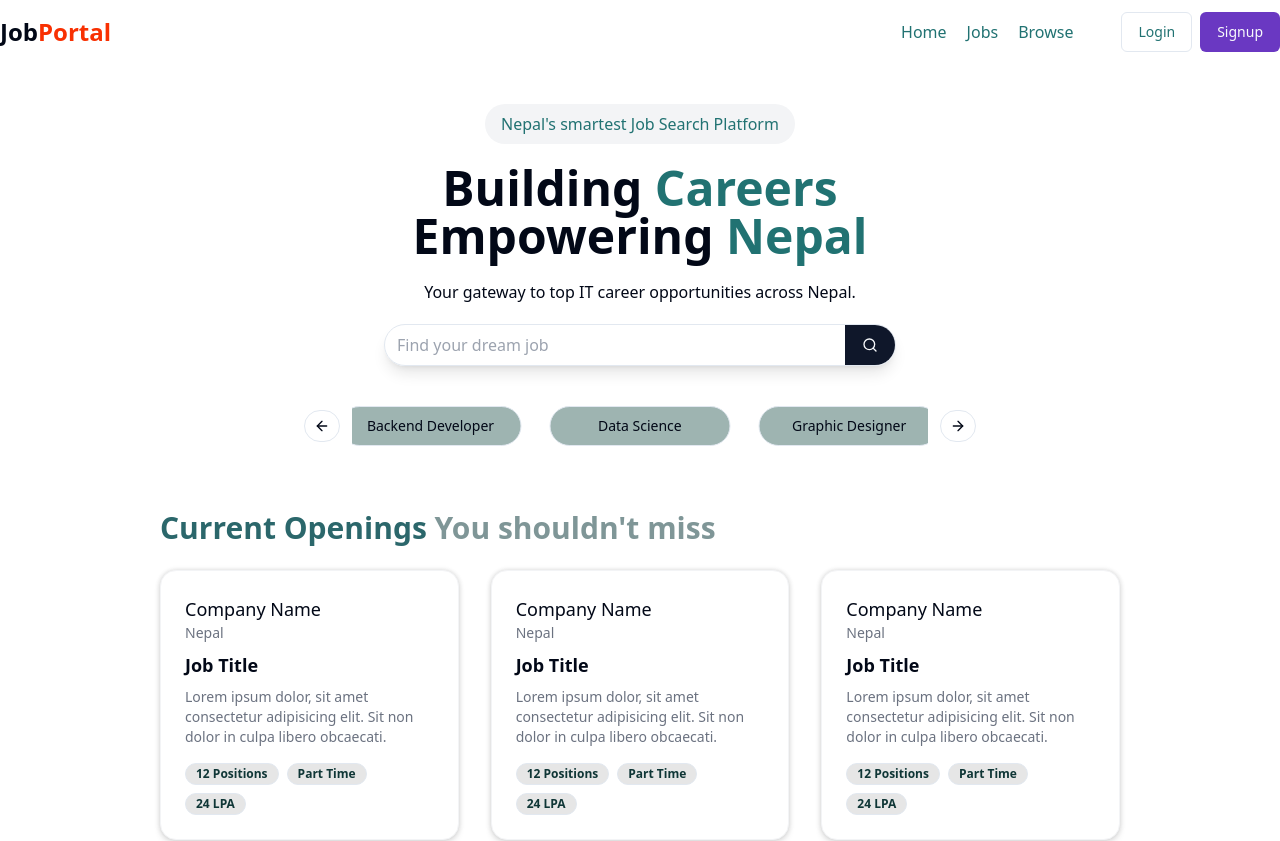
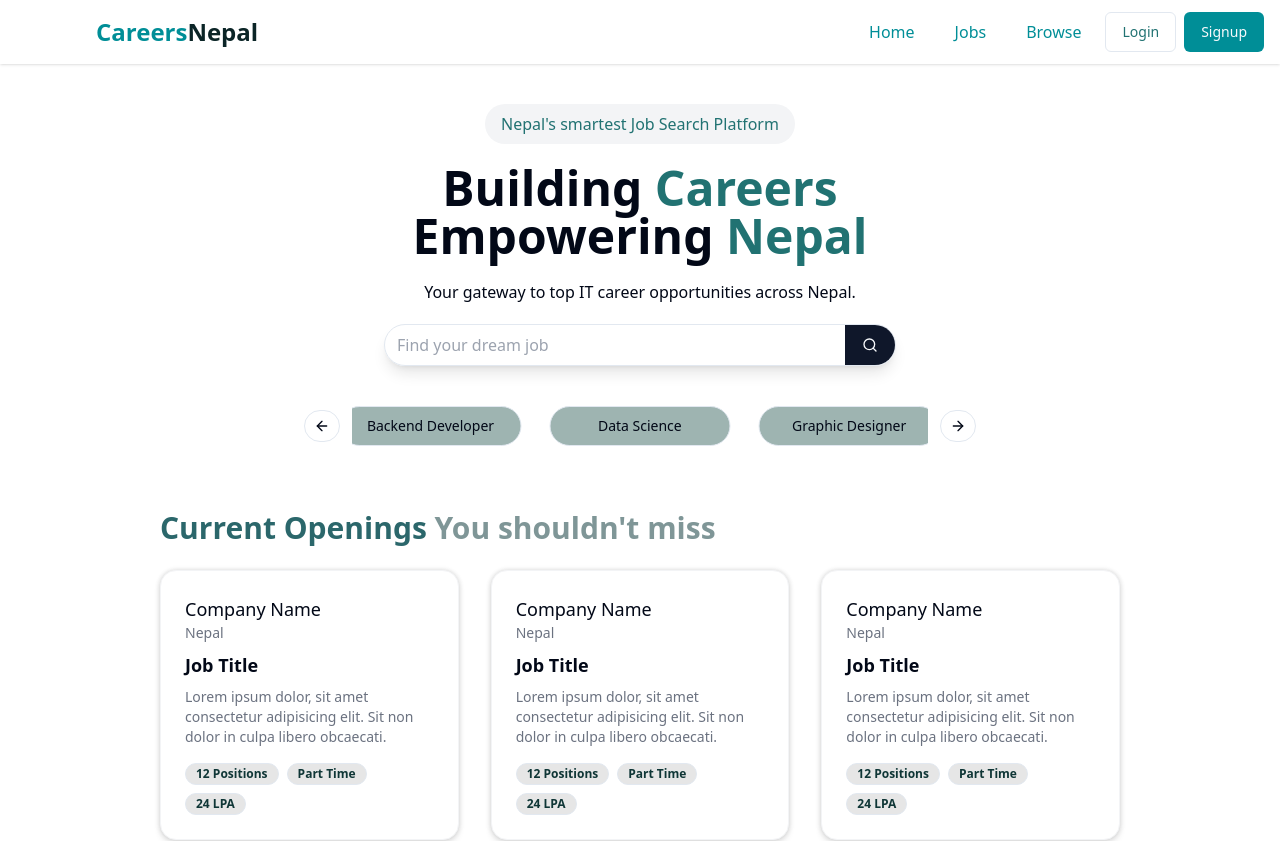
Before and after one commit to ShakshiAgl/job-portal, a React (Vite) app in the folder frontend/: page / in a window 1280 px wide. Shown: the top 841 px of the page. Built offline with nearby package versions, Linux system fonts and the light colour scheme.

Commit message:
Fixed code

```diff
--- a/frontend/src/components/shared/Navbar.jsx
+++ b/frontend/src/components/shared/Navbar.jsx
@@ -1,108 +1,142 @@
-import React from 'react'
-import { Popover, PopoverContent, PopoverTrigger } from '../ui/popover'
-import { Button } from '../ui/button'
-import { Avatar, AvatarImage } from '../ui/avatar'
-import { LogOut, User2 } from 'lucide-react'
-import { Link, useNavigate } from 'react-router-dom'
-import { useDispatch, useSelector } from 'react-redux'
-import axios from 'axios'
-import { USER_API_END_POINT } from '@/utils/constant'
-import { setUser } from '@/redux/authSlice'
-import { toast } from 'sonner'
+import React, { useEffect } from 'react';
+import {
+  Popover,
+  PopoverContent,
+  PopoverTrigger,
+} from '@radix-ui/react-popover';
+import { Avatar, AvatarImage } from '@radix-ui/react-avatar';
+import { Button } from '../ui/button';
+import { Link, useNavigate } from 'react-router-dom';
+import { useSelector, useDispatch } from 'react-redux';
+import { setUser } from '@/redux/authSlice';
 
 const Navbar = () => {
-  const { user } = useSelector(store => store.auth);
+  const { user } = useSelector((store) => store.auth);
+  const isAuthenticated = !!user;
   const dispatch = useDispatch();
   const navigate = useNavigate();
 
-  const logoutHandler = async () => {
-    try {
-      const res = await axios.get(`${USER_API_END_POINT}/logout`, { withCredentials: true });
-      if (res.data.success) {
+  useEffect(() => {
+    console.log('Redux Auth State:', { user, isAuthenticated });
+  }, [user, isAuthenticated]);
+
+  const handleLogout = () => {
     dispatch(setUser(null));
-        navigate("/");
-        toast.success(res.data.message);
-      }
-    } catch (error) {
-      console.log(error);
-      toast.error(error.response.data.message);
-    }
-  }
+    localStorage.removeItem('user');
+    navigate('/login');
+  };
+
   return (
-    <div className='bg-white'>
-      <div className='flex items-center justify-between mx-auto max-w-7xl h-16'>
-        <div>
-          <h1 className='text-2xl font-bold'>Job<span className='text-[#F83002]'>Portal</span></h1>
-        </div>
-        <div className='flex items-center gap-12'>
-          <ul className='flex font-medium items-center gap-5'>
-            {
-              user && user.role === 'recruiter' ? (
-                <>
-                  <li><Link to="/admin/companies">Companies</Link></li>
-                  <li><Link to="/admin/jobs">Jobs</Link></li>
-                </>
-              ) : (
-                <>
-                  <li><Link to="/">Home</Link></li>
-                  <li><Link to="/jobs">Jobs</Link></li>
-                  <li><Link to="/browse">Browse</Link></li>
-                </>
-              )
-            }
+    <div className="bg-white shadow">
+      <div className="flex items-center justify-between mx-auto max-w-7xl h-16 px-4">
+        {/* Logo */}
+        <h1 className="text-2xl ml-20 font-bold text-[#008E97]">
+          Careers<span className="text-[#0b2527]">Nepal</span>
+        </h1>
+
+        {/* Navigation + Auth/Profile */}
+        <div className="flex items-center gap-6">
+          <ul className="flex font-medium items-center gap-10">
+            <li className="cursor-pointer transition duration-300 relative group">
+              <Link
+                to="/"
+                className="inline-block text-[#008e97] group-hover:text-black transition-colors duration-300"
+              >
+                Home
+                <span className="absolute left-0 -bottom-1 w-0 h-[2px] bg-black transition-all duration-300 group-hover:w-full"></span>
+              </Link>
+            </li>
+            <li className="cursor-pointer transition duration-300 relative group">
+              <Link
+                to="/jobs"
+                className="inline-block text-[#008e97] group-hover:text-black transition-colors duration-300"
+              >
+                Jobs
+                <span className="absolute left-0 -bottom-1 w-0 h-[2px] bg-black transition-all duration-300 group-hover:w-full"></span>
+              </Link>
+            </li>
+            <li className="cursor-pointer transition duration-300 relative group">
+              <Link
+                to="/browse"
+                className="inline-block text-[#008e97] group-hover:text-black transition-colors duration-300"
+              >
+                Browse
+                <span className="absolute left-0 -bottom-1 w-0 h-[2px] bg-black transition-all duration-300 group-hover:w-full"></span>
+              </Link>
+            </li>
+          </ul>
 
 
-          </ul>
-          {
-            !user ? (
-              <div className='flex items-center gap-2'>
-                <Link to="/login"><Button variant="outline">Login</Button></Link>
-                <Link to="/signup"><Button className="bg-[#6A38C2] hover:bg-[#5b30a6]">Signup</Button></Link>
+          {!isAuthenticated ? (
+            <div className="flex items-center gap-2">
+              <Link to="/login">
+                <Button variant="outline" className="text-[#217272]">
+                  Login
+                </Button>
+              </Link>
+              <Link to="/signup">
+                <Button className="bg-[#008e97] hover:bg-[#217272]">
+                  Signup
+                </Button>
+              </Link>
             </div>
           ) : (
             <Popover>
               <PopoverTrigger asChild>
-                  <Avatar className="cursor-pointer">
-                    <AvatarImage src={user?.profile?.profilePhoto} alt="@shadcn" />
+                <div className="cursor-pointer">
+                  <Avatar>
+                    <AvatarImage
+                      src={user?.avatarUrl || 'https://avatars.githubusercontent.com/u/9919?v=4'}
+                      alt={user?.fullname || 'User'}
+                      className="w-10 h-10 rounded-full"
+                    />
                   </Avatar>
+                </div>
               </PopoverTrigger>
-                <PopoverContent className="w-80">
-                  <div className=''>
-                    <div className='flex gap-2 space-y-2'>
-                      <Avatar className="cursor-pointer">
-                        <AvatarImage src={user?.profile?.profilePhoto} alt="@shadcn" />
-                      </Avatar>
-                      <div>
-                        <h4 className='font-medium'>{user?.fullname}</h4>
-                        <p className='text-sm text-muted-foreground'>{user?.profile?.bio}</p>
+
+              <PopoverContent className="bg-white border rounded-md shadow-md p-4 w-60 z-50">
+                <div className="flex items-center gap-3">
+                  <img
+                    src={user?.avatarUrl || 'https://avatars.githubusercontent.com/u/9919?v=4'}
+                    alt={user?.fullname || 'User'}
+                    className="w-10 h-10 rounded-full"
+                  />
+
+                  <div className="group cursor-pointer">
+                    <p className="font-semibold text-[#008e97] transition-all duration-300 transform group-hover:text-[#183f42] group-hover:scale-105 inline-block">
+                      {user?.fullname || 'User'}
+                    </p>
+                    <p className="text-xs text-gray-500">{user?.role || 'Member'}</p>
                   </div>
+
                 </div>
-                    <div className='flex flex-col my-2 text-gray-600'>
-                      {
-                        user && user.role === 'student' && (
-                          <div className='flex w-fit items-center gap-2 cursor-pointer'>
-                            <User2 />
-                            <Button variant="link"> <Link to="/profile">View Profile</Link></Button>
-                          </div>
-                        )
-                      }
+                <hr className="my-2" />
+                <div className="space-y-2 text-sm">
 
-                      <div className='flex w-fit items-center gap-2 cursor-pointer'>
-                        <LogOut />
-                        <Button onClick={logoutHandler} variant="link">Logout</Button>
-                      </div>
+                  <Link
+                    to="/profile"
+                    className="flex items-center gap-2 [#217272] hover:text-[#000000] "
+                  >
+                    <span>👤</span>
+                    <span> View Profile</span>
+                  </Link>
+
+                  <div
+                    onClick={handleLogout}
+                    className="flex items-center gap-2 cursor-pointer [#217272] hover:text-[#000000] font-semibold text-[#217272]"
+                  >
+
+                    <span>🚪</span>
+                    <span>Logout</span>
                   </div>
                 </div>
               </PopoverContent>
             </Popover>
-            )
-          }
-
+          )}
         </div>
       </div>
+    </div>
+  );
+};
 
-    </div>
-  )
-}
-
-export default Navbar
+export default Navbar;
```
Also changed, not shown: 1 other file (tests, documents, lock files or other folders). Lines whose indentation alone changed are shown as unchanged.
